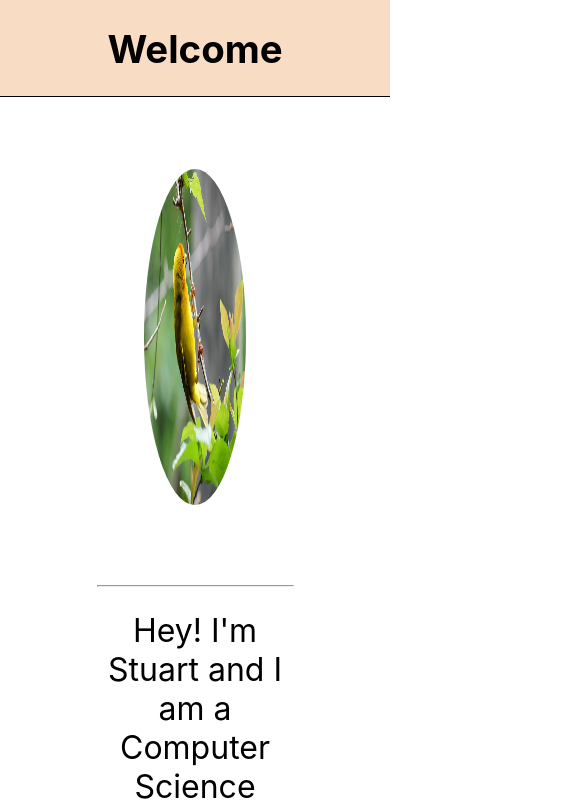
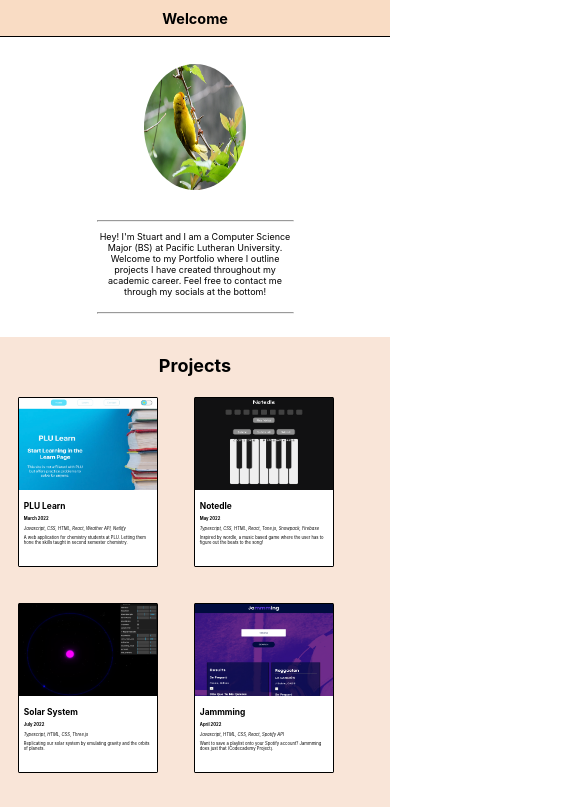
Before and after one commit to StuartGavidia/PortfolioWebsite, a React (Create React App) app: page /home in a window 390 px wide. Shown: the top 807 px of the page, 578 px wide, since content can reach past the window. Built offline with nearby package versions, Linux system fonts and the light colour scheme.

Commit message:
Adjust sizing for tablets, phones, and computers

```diff
--- a/src/App.css
+++ b/src/App.css
@@ -1,3 +1,21 @@
+@media only screen and (max-width: 480px){
+  html {
+    font-size: 6px;
+  }
+}
+
+@media only screen and (min-width: 480px ) and (max-width: 1080px){
+  html {
+    font-size: 8px;
+  }
+}
+
+@media only screen and (min-width: 1080px){
+  html {
+    font-size: 16px;
+  }
+}
+
 body {
   margin: 0rem;
 }
--- a/src/components/Info/Info.css
+++ b/src/components/Info/Info.css
@@ -1,5 +1,5 @@
 .info {
-    height: 55rem;
+    height: 50rem;
 }
 
 .info-imagecontainer {
@@ -21,8 +21,8 @@
 }
 
 .info-bio p{
-    height: 17rem;
+    height: 12rem;
     width: 50%;
-    font-size: 2rem;
+    font-size: 1.5rem;
     margin: 1.5rem auto;
 }
--- a/src/components/Project/Project.css
+++ b/src/components/Project/Project.css
@@ -1,12 +1,13 @@
 .project {
     border: 1px solid black;
-    height: 35rem;
-    width: 30rem;
+    height: 28rem;
+    width: 23rem;
     border-radius: 1%;
     display: grid;
     grid-template-columns: 100%;
     grid-template-rows: 55% 45%;
     margin: 3rem 3rem;
+    font-size: 0.7rem
 }
 
 .project-image {
--- a/src/index.css
+++ b/src/index.css
@@ -1,7 +1,3 @@
-html {
-  font-size: 16px;
-}
-
 body {
   margin: 0;
   font-family: -apple-system, BlinkMacSystemFont, 'Segoe UI', 'Roboto', 'Oxygen',
--- a/src/pages/CurrentProjectPage/CurrentProjectPage.css
+++ b/src/pages/CurrentProjectPage/CurrentProjectPage.css
@@ -1,3 +1,7 @@
+.currentproject {
+    height: 80rem;
+}
+
 .currentproject img {
     height: 30rem;
     width: auto;
--- a/src/pages/HomePage/HomePage.css
+++ b/src/pages/HomePage/HomePage.css
@@ -1,10 +1,10 @@
 .home {
-    height: 185rem;
+    height: 170rem;
     width: 100%;
 }
 
 .projects {
-    height: 130rem;
+    height: 120rem;
     width: 100%;
     background-color: #f9e5d8;
     padding-top: 2rem;
@@ -15,10 +15,9 @@
     width: 20%;
     height: 4rem;
     font-size: 3rem;
-    background-color: black;
     text-align: center;
     padding-top: 1rem;
-    color: white;
+    color: black;
 }
 
 .projects-list {
```
